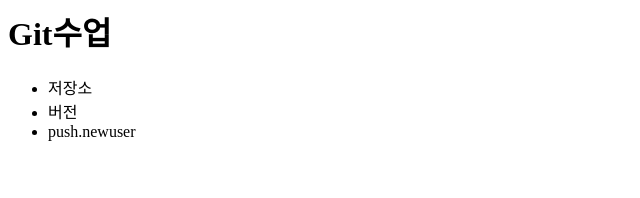
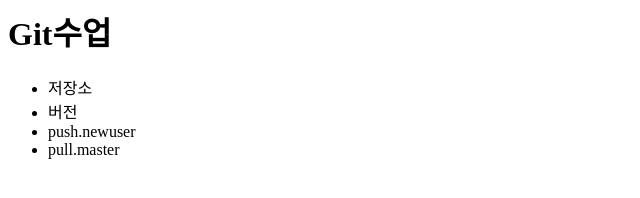
Before and after one commit to DustinHJChoi/opentutorials, a plain HTML site: page index.html in a window 1280 px wide. Shown: the full height of the page, 0-640 px from the left. Drawn offline with Linux system fonts and the light colour scheme.

Commit message:
push master

```diff
--- a/index.html
+++ b/index.html
@@ -12,6 +12,8 @@
 			<li>저장소</li>
 			<li>버전</li>
 			<li>push.newuser</li>
+						<li>pull.master</li>
+
 		</ul>
 
 	</body>
```
